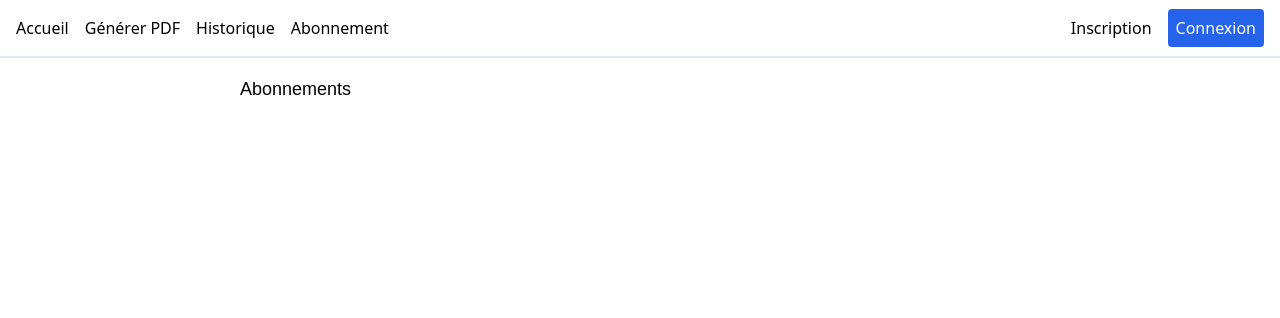
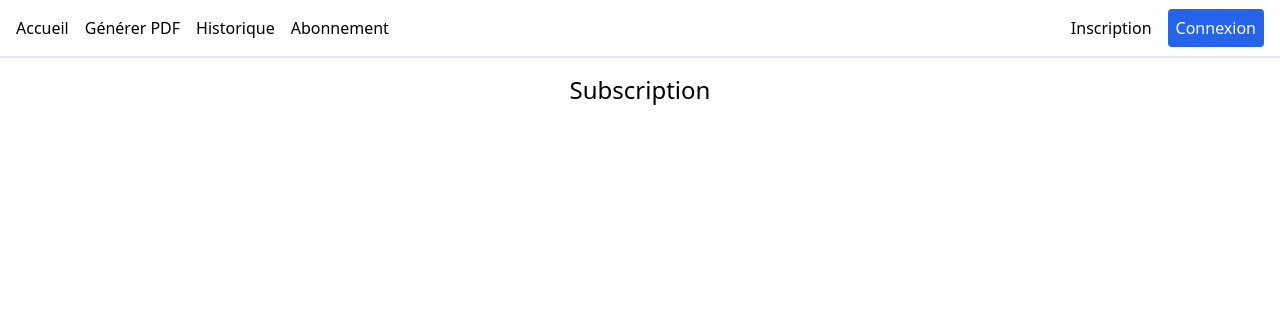
Before and after one commit to killian-dv/pdf-generator-webapp, a Symfony app: template templates/subscription/index.html.twig in a window 1280 px wide. Shown: the top 318 px of the page. Run offline with Twig, Linux system fonts and the light colour scheme; the template is opened without the code that fills it, so the values that code supplies are empty; style sheets or scripts are compiled from the project's sources; some libraries are stand-ins or nearby versions.

Commit message:
feat: change subscription

```diff
--- a/templates/history/index.html.twig
+++ b/templates/history/index.html.twig
@@ -10,7 +10,7 @@
             {% for pdf in pdfs %}
                 <li class="">
                     <a href="{{ path('app_show_pdf', {id: pdf.id}) }}">
-                        <div class="bg-slate-200 p-4 flex flex-col justify-center items-center aspect-square">
+                        <div class="bg-slate-200 p-4 flex flex-col justify-center items-center aspect-square rounded-lg">
                             <h2 class="text-xl font-bold">{{ pdf.title }}</h2>
                             <p class="text-xs text-slate-400">Created at: {{ pdf.createdAt|date('d-m-Y') }}</p>
                         </div>
--- a/templates/subscription/index.html.twig
+++ b/templates/subscription/index.html.twig
@@ -3,20 +3,36 @@
 {% block title %}Hello SubscriptionController!{% endblock %}
 
 {% block body %}
-<style>
-    .example-wrapper { margin: 1em auto; max-width: 800px; width: 95%; font: 18px/1.5 sans-serif; }
-    .example-wrapper code { background: #F5F5F5; padding: 2px 6px; }
-</style>
-
-<div class="example-wrapper">
-    <h1>Abonnements</h1>
-    <ul>
+<div class="flex flex-col items-center justify-center p-4">
+    <h1 class="text-2xl mb-4">Subscription</h1>
+    <ul class="grid grid-cols-3 gap-4">
         {% for subscription in subscriptions %}
             <li>
-                {{ subscription.title }} - {{ subscription.price }} €
-{#                <a href="{{ path('app_change_subscription', {'id': subscription.id}) }}">Changer d'abonnement</a>#}
+                <div class="relative flex flex-col items-center justify-center bg-slate-200 p-4 rounded-lg gap-4">
+                    <h2 class="text-lg font-medium">{{ subscription.title }}</h2>
+                    {% if app.user and app.user.subscription and app.user.subscription.id == subscription.id %}
+                        <svg xmlns="http://www.w3.org/2000/svg" width="24" height="24" viewBox="0 0 24 24" fill="none" stroke="currentColor" stroke-width="2" stroke-linecap="round" stroke-linejoin="round" class="absolute top-0 right-0 -translate-y-1/2 translate-x-1/2"><path d="M3.85 8.62a4 4 0 0 1 4.78-4.77 4 4 0 0 1 6.74 0 4 4 0 0 1 4.78 4.78 4 4 0 0 1 0 6.74 4 4 0 0 1-4.77 4.78 4 4 0 0 1-6.75 0 4 4 0 0 1-4.78-4.77 4 4 0 0 1 0-6.76Z"/><path d="m9 12 2 2 4-4"/></svg>
+                    {% endif %}
+                    <p class="text-4xl font-extrabold">{{ subscription.price }}€</p>
+                    <ul class="list-disc">
+                        <li>PDF limit: {{ subscription.pdfLimit }}</li>
+                        <li>Duration: 1 an</li>
+                    </ul>
+                    <form action="{{ path('app_change_subscription', {'id': subscription.id}) }}" method="post" style="display:inline;">
+                        {% if app.user and app.user.subscription and app.user.subscription.id == subscription.id %}
+                            <button type="submit" class="bg-gray-600 rounded p-2 text-white w-full" disabled>Actual</button>
+                        {% else %}
+                            <button type="submit" class="bg-blue-600 rounded p-2 text-white w-full">Change subscription</button>
+                        {% endif %}
+                    </form>
+                </div>
             </li>
         {% endfor %}
     </ul>
+    {% for message in app.flashes('success') %}
+        <div class="alert alert-success text-green-600 mt-4">
+            {{ message }}
+        </div>
+    {% endfor %}
 </div>
 {% endblock %}
```
Also changed, not shown: src/Controller/SubscriptionController.php (+25 -0 lines).
